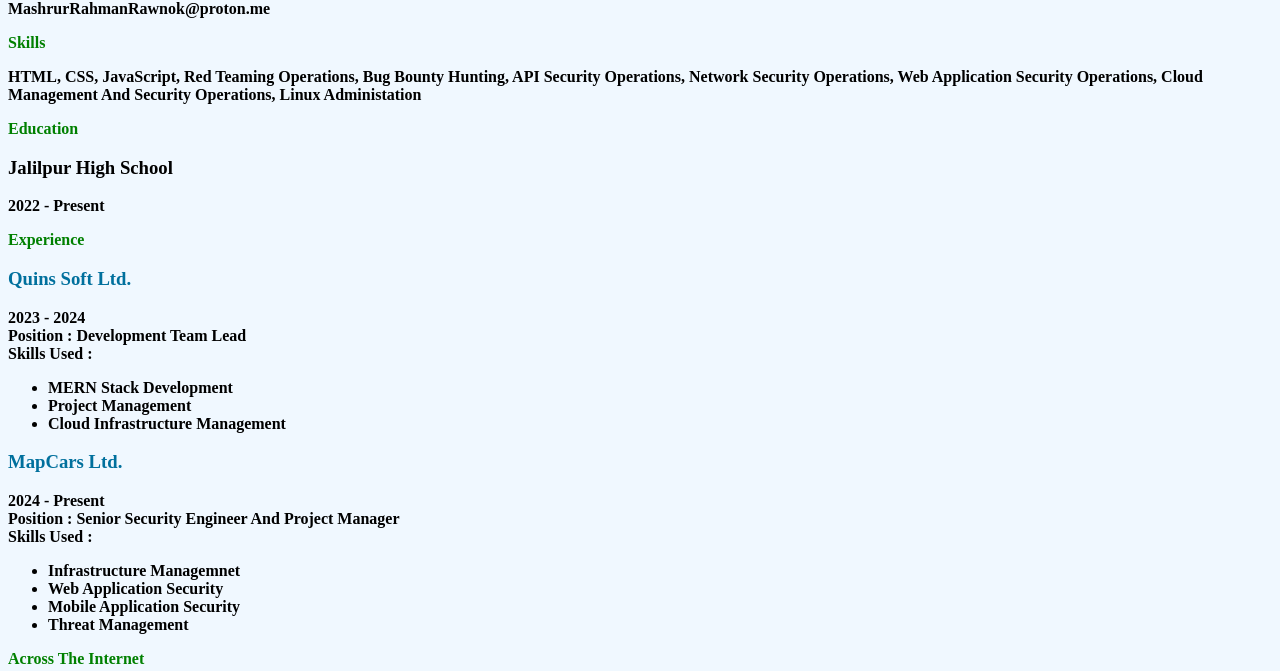
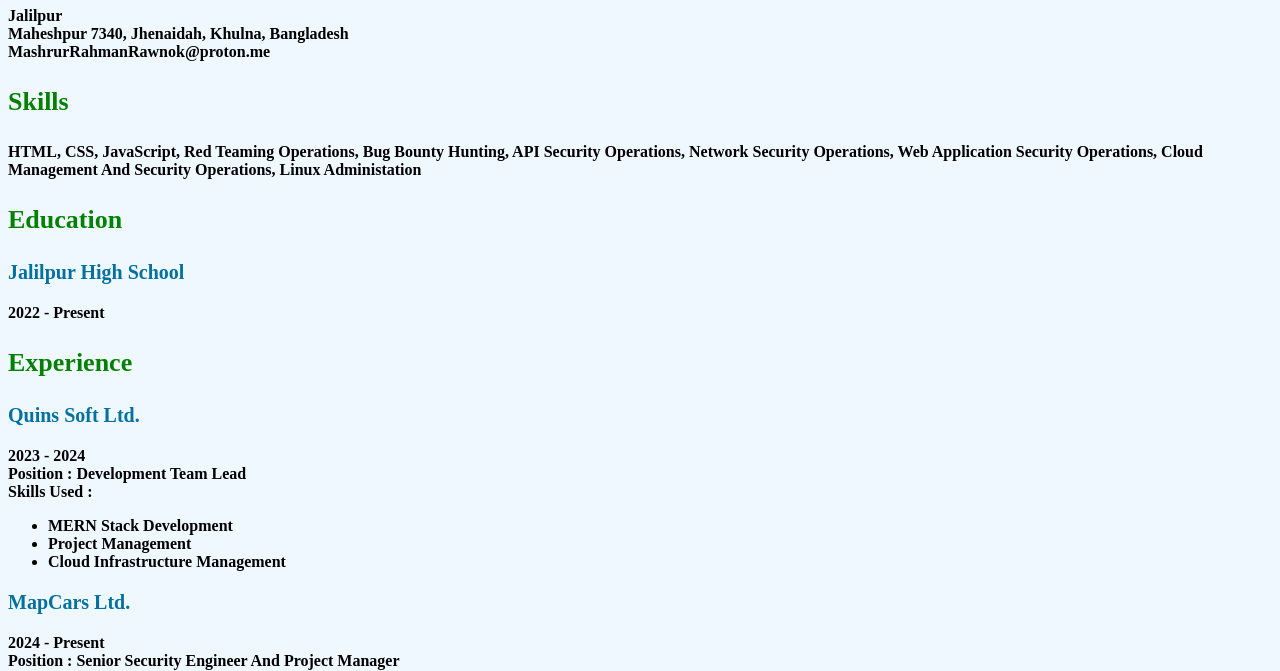
Before and after one commit to NullifiedSec/CV, a plain HTML site: page index.html in a window 1280 px wide. Shown: the part 160-831 px from the top of the page. Drawn offline with Linux system fonts and the light colour scheme; a web font is replaced by a local one.

Commit message:
Fixed Style inconsistencies

```diff
--- a/index.html
+++ b/index.html
@@ -14,28 +14,40 @@
             font-family: "Cantarell", serif;
             font-weight: 700;
         }
+        .section-title{
+            color: green;
+            font-size: 26px;
+        }
+        h1{
+            font-size: 40px;
+        }
+        .item-title{
+            color: rgb(0, 112, 157);
+            font-size: 20px;
+            font-weight: 1200;
+        }
     </style>
 </head>
 
 <body>
     <hr>
     <h1>Mashrur Rahman</h1>
-    <p style="color: green;">Application Security Specialist & Full-Stack Engineer</p>
+    <p class="section-title">Application Security Specialist & Full-Stack Engineer</p>
 
     Jalilpur <br>
     Maheshpur 7340, Jhenaidah, Khulna, Bangladesh <br>
     MashrurRahmanRawnok@proton.me <br>
-    <p style="color: green;">Skills</p>
+    <p class="section-title">Skills</p>
     <p>HTML, CSS, JavaScript, Red Teaming Operations, Bug Bounty Hunting, API Security Operations, Network Security
         Operations, Web Application Security Operations, Cloud Management And Security Operations, Linux Administation
     </p>
 
-    <p style="color: green;">Education</p>
-    <h3>Jalilpur High School</h3>
+    <p class="section-title">Education</p>
+    <h3 class="item-title">Jalilpur High School</h3>
     <p>2022 - Present</p>
-    <p style="color: green;">Experience</p>
+    <p class="section-title">Experience</p>
     <div>
-        <h3 style="color: rgb(0, 112, 157);">Quins Soft Ltd.</h3>
+        <h3 class="item-title">Quins Soft Ltd.</h3>
         2023 - 2024 <br>
         Position : Development Team Lead <br>
         Skills Used :
@@ -52,7 +64,7 @@
         </ul>
     </div>
     <div>
-        <h3 style="color: rgb(0, 112, 157);">MapCars Ltd.</h3>
+        <h3 class="item-title">MapCars Ltd.</h3>
         2024 - Present <br>
         Position : Senior Security Engineer And Project Manager <br>
         Skills Used :
@@ -71,7 +83,7 @@
             </li>
         </ul>
     </div>
-    <p style="color: green;">Across The Internet</p>
+    <p class="section-title">Across The Internet</p>
     <a href="https://github.com/NullifiedSec">Github</a><br>
     <a href="https://facebook.com/NullifiedSec">Facebook</a><br>
     <a href="https://x.com/NullifiedSec">X (Formally : Twitter)</a>
```
